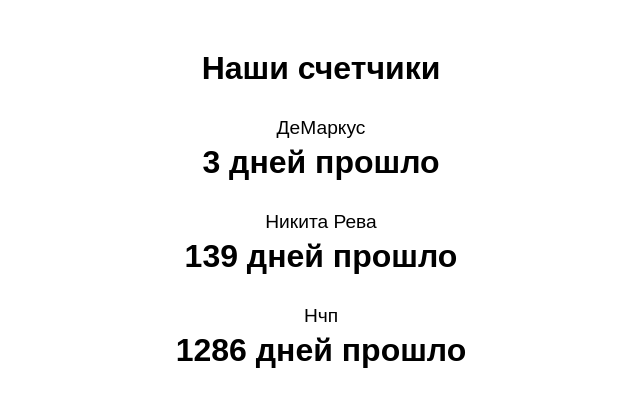
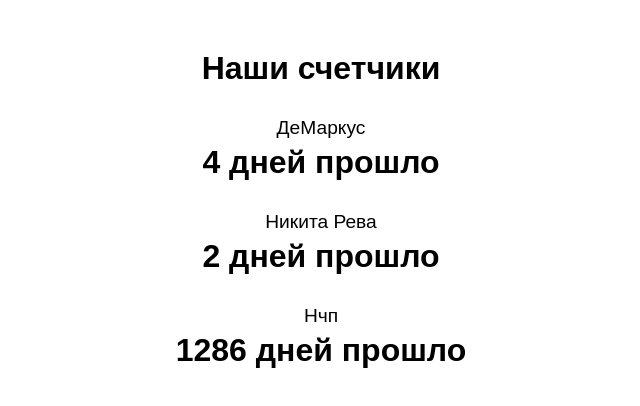
Before and after one commit to markpuznyanskiy/counters-site, a plain HTML site: page index.html in a window 1280 px wide. Shown: the whole page, without its empty margins (319-959 px from the left). Drawn offline with Linux system fonts and the light colour scheme.

Commit message:
Update index.html

```diff
--- a/index.html
+++ b/index.html
@@ -36,8 +36,8 @@
     }
 
     // Поменяй даты на свои
-    updateCounter("counter1", "2025-08-29");
-    updateCounter("counter2", "2025-04-15");
+    updateCounter("counter1", "2025-08-28");
+    updateCounter("counter2", "2025-08-30");
     updateCounter("counter3", "2022-02-23");
   </script>
 </body>
```
